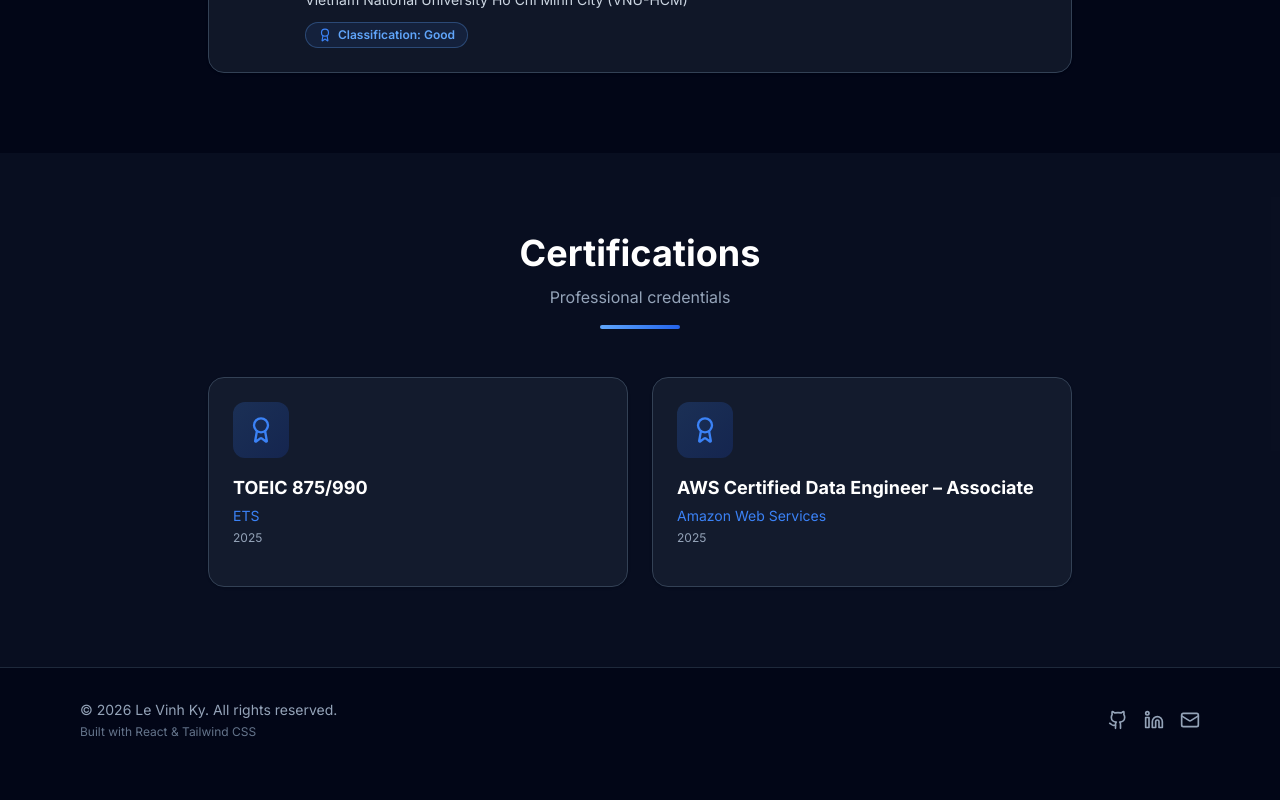
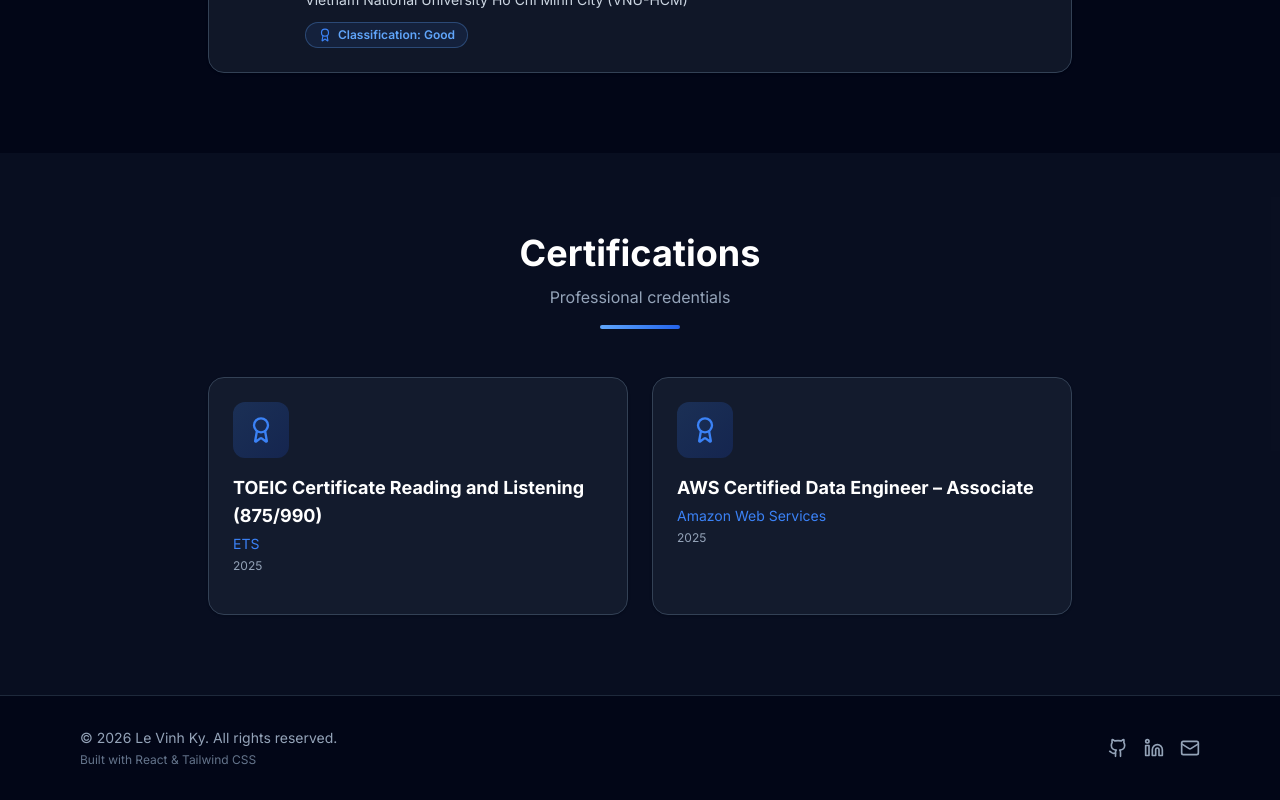
Before and after one commit to vinhky123/portfolio-kyyy, a React (Vite) app: page / in a window 1280 px wide. Shown: the part 4122-4922 px from the top of the page. Before the commit the page ends 4894 px from the top, so only its background shows below. Built offline with nearby package versions, Linux system fonts and the light colour scheme.

Commit message:
Change toeic cert

```diff
--- a/src/data/certifications.ts
+++ b/src/data/certifications.ts
@@ -10,7 +10,7 @@ export interface Certification {
 export const certifications: Certification[] = [
   {
     id: 'toeic',
-    name: 'TOEIC 875/990',
+    name: 'TOEIC Certificate Reading and Listening (875/990)',
     issuer: 'ETS',
     date: '2025',
     credentialUrl: '#',
```
